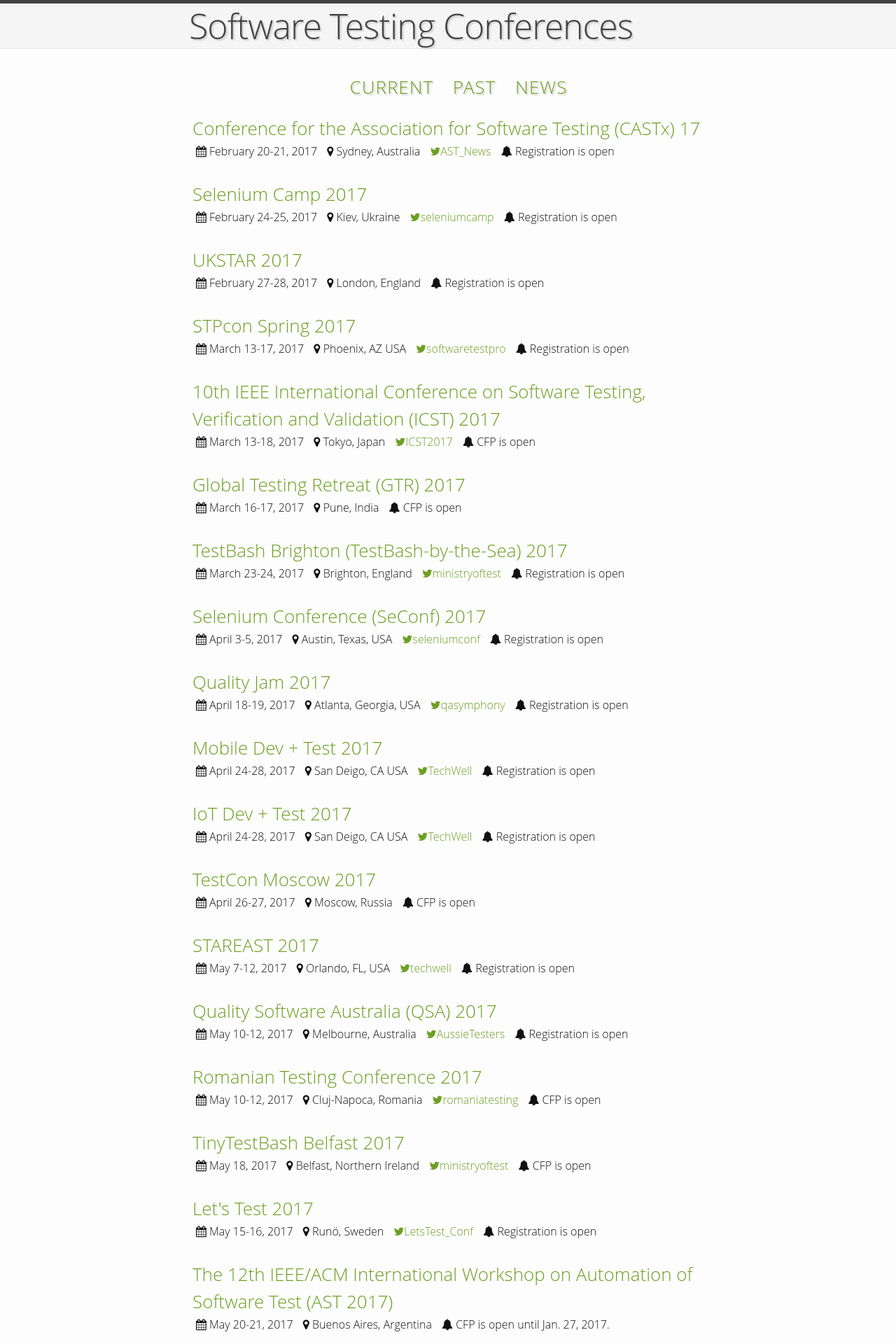
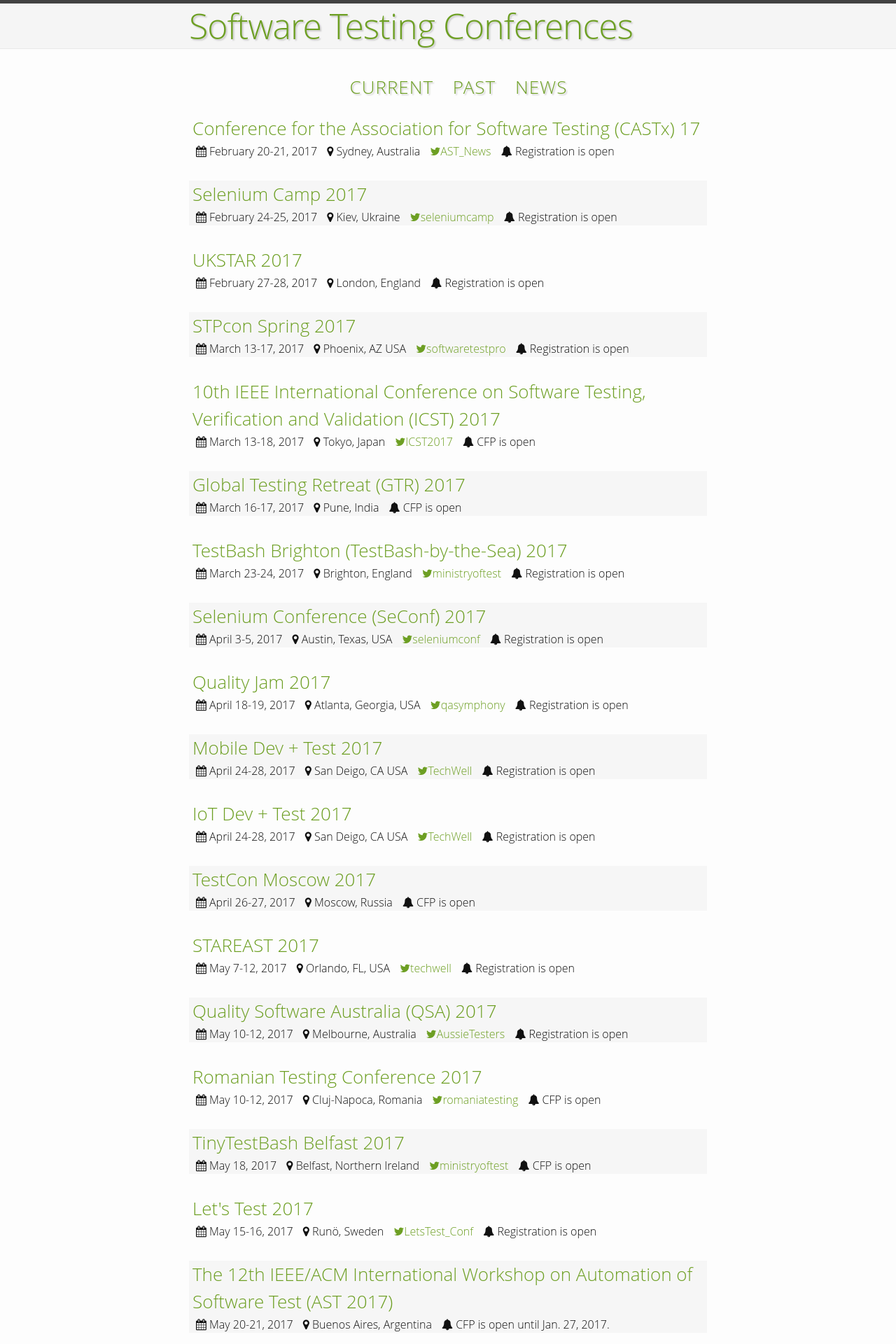
Before and after one commit to TestingConferences/testingconferences.github.io, a Jekyll site: the page built from index.html, in a window 1280 px wide. Shown: the top 1920 px of the page at 70% size. Built offline with Jekyll 4.4.1, drawn with Linux system fonts in a browser that asks for light colours.

Commit message:
Every other line is now gray. Nav pages are now bold

```diff
--- a/_sass/_layout.scss
+++ b/_sass/_layout.scss
@@ -19,12 +19,7 @@
     margin-bottom: 0;
     float: left;
     text-shadow: 2px 2px 2px #CCC;
-
-    &,
-    &:visited {
-        color: $grey-color-dark;
     }
-}
 
 .site-nav {
     float: right;
@@ -99,7 +94,8 @@
     text-align: center;
 
     .active {
-        text-decoration: underline;
+        font-weight: bold;
+        text-decoration: none;
     }
 }
 
@@ -188,6 +184,8 @@
 .post-list {
     margin-left: 0;
     list-style: none;
+    border: 1px;
+    border-color: #e8e8e8;
 
     > li {
         margin-bottom: $spacing-unit;
@@ -201,6 +199,10 @@
 
     .fa {
         margin-left: 10px;
+    }
+
+    li:nth-child(even) {
+        background-color: #F6F6F6;
     }
 }
 
```
